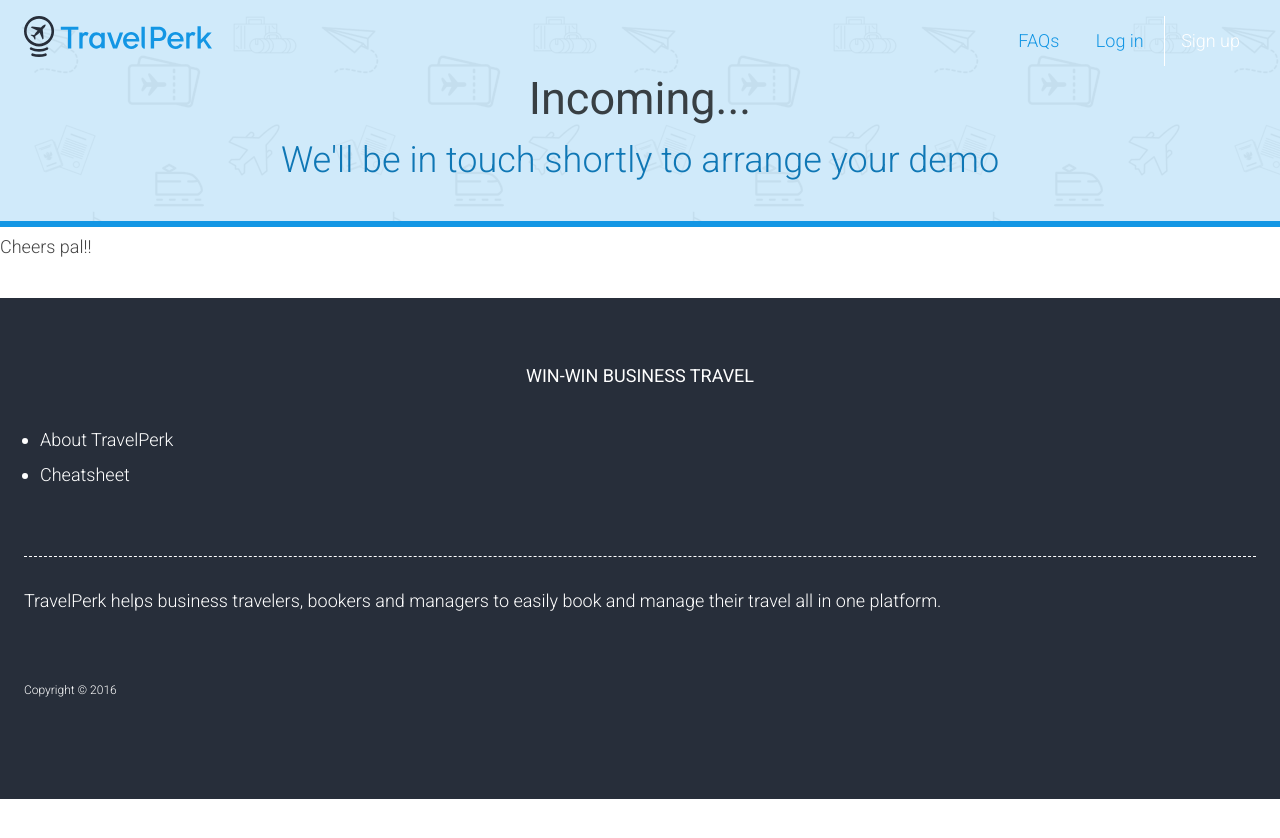
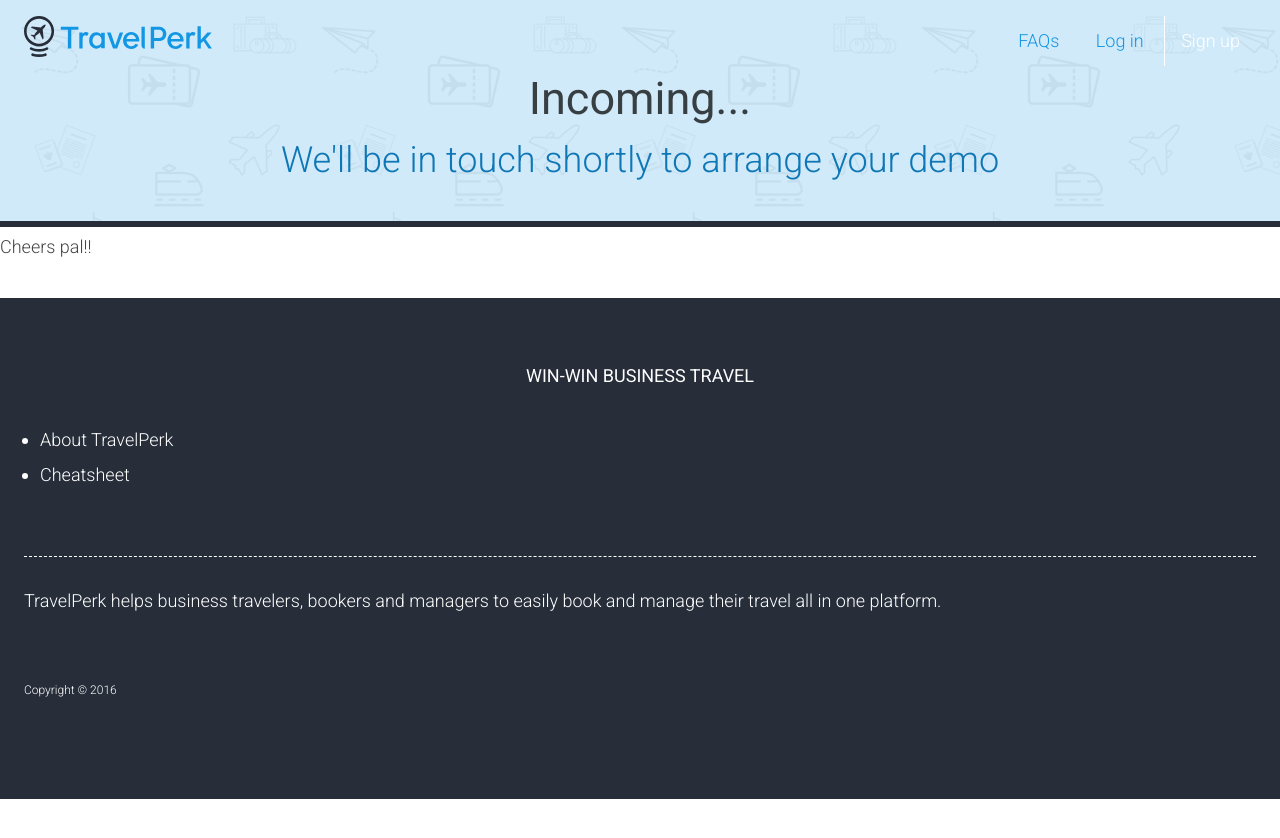
Before and after one commit to northswiss/jekyll-boilerplate, a Jekyll site: the page built from pages/request-demo-confirmation.html, in a window 1280 px wide. Shown: the top 838 px of the page. Built offline with Jekyll 4.4.1, drawn with Linux system fonts in a browser that asks for light colours; nearby versions of some CDN libraries.

Commit message:
With dark banner border

```diff
--- a/_sass/_header.scss
+++ b/_sass/_header.scss
@@ -48,7 +48,7 @@
 
 .site-header {
   background-image: url("/imgs/pattern.png");
-  border-bottom: 6px solid $color-brand;
+  border-bottom: 6px solid $cDark;
   -webkit-box-sizing: border-box;
   -moz-box-sizing: border-box;
   box-sizing: border-box;
@@ -110,7 +110,7 @@
     @include animation('slide-down-from-top .5s');
     background: $white;
     background: transparentize($white, .1);
-    border: 1px solid $cBlue;
+    border: 1px solid $cDark;
 
     a,
     button {
```
Also changed, not shown: 1 other file.
